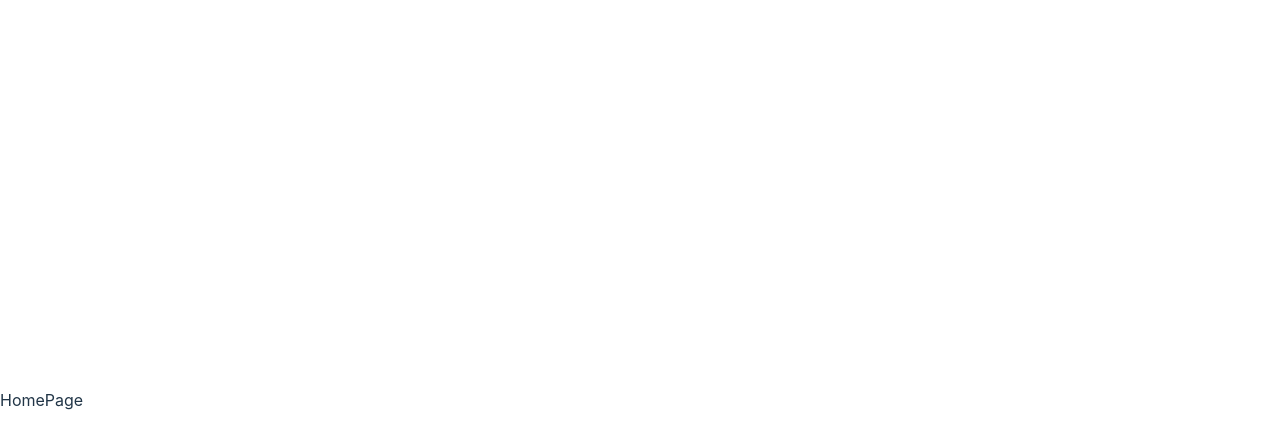
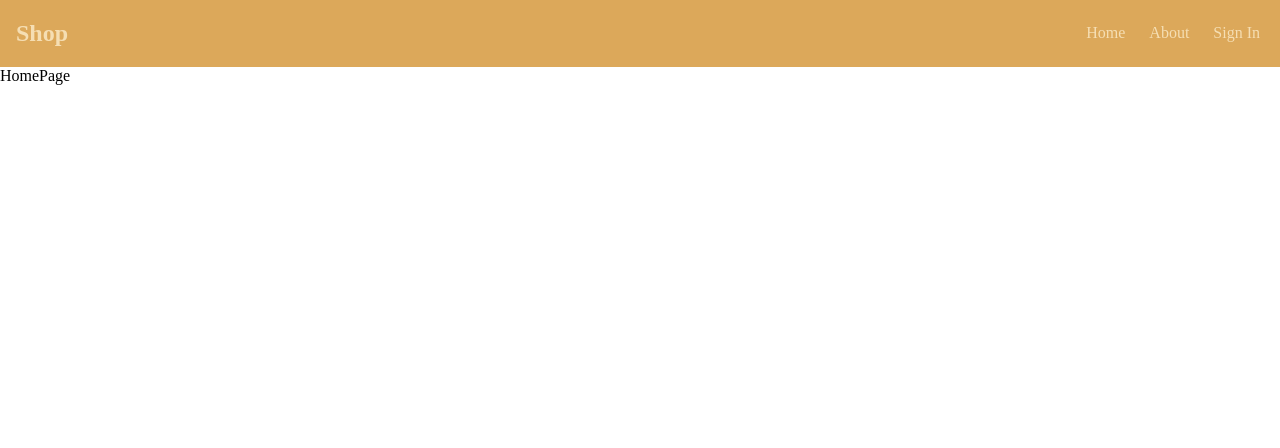
Before and after one commit to WAHJADAI/e-commerce-app, a React (Vite) app: page / in a window 1280 px wide. Shown: the top 448 px of the page. Built offline with nearby package versions, Linux system fonts and the light colour scheme.

Commit message:
create Navbar and Navbar css

```diff
--- a/src/App.tsx
+++ b/src/App.tsx
@@ -4,16 +4,20 @@ import {Route,Routes} from "react-router-dom"
 import HomePage from 'pages/HomePage'
 import AboutPage from 'pages/AboutPage'
 import ErrorPage from 'pages/ErrorPage'
+import Navbar from 'pages/Navbar'
+import SignIn from 'pages/SignIn'
 
 function App() {
 
 
   return (
     <div >
+      <Navbar/>
       <Routes>
         <Route path="/" element={<HomePage/>}/>
         <Route path="about" element={<AboutPage/>}/>
         <Route path='*' element={<ErrorPage/>}/>
+        <Route path='SignIn' element={<SignIn/>}/>
       </Routes>
     </div>
   )
--- a/src/main.tsx
+++ b/src/main.tsx
@@ -1,7 +1,7 @@
 import React from 'react'
 import ReactDOM from 'react-dom/client'
 import App from './App'
-import './style/index.css'
+//import './style/index.css'
 import {BrowserRouter} from "react-router-dom"
 
 ReactDOM.createRoot(document.getElementById('root') as HTMLElement).render(
--- a/src/pages/HomePage.tsx
+++ b/src/pages/HomePage.tsx
@@ -1,8 +1,10 @@
 import React from "react"
+
 
 function HomePage(){
     return(
       <div>HomePage</div>
+
     )
   }
 
--- /dev/null
+++ b/src/pages/Navbar.css
@@ -0,0 +1,39 @@
+*{
+    box-sizing: border-box;
+}
+
+body{
+    margin: 0;
+}
+
+.nav {
+    background-color: rgba(212, 147, 49, 0.801);
+    color: wheat;
+    display: flex;
+    justify-content: space-between;
+    align-items: stretch;
+    gap: 2rem;
+    padding: 0 1rem;
+}
+
+.nav ul{
+    padding: 0;
+    margin: 0;
+    list-style: none;
+    display: flex;
+    gap: 1rem;
+}
+
+.nav a{
+    color: wheat;
+    text-decoration: none;
+    height: 100%;
+    display: flex;
+    align-items: center;
+    padding: .25rem;
+}
+
+.nav li:hover{
+    background-color: antiquewhite;
+
+}
--- /dev/null
+++ b/src/pages/Navbar.tsx
@@ -0,0 +1,18 @@
+import React from "react";
+import 'pages/Navbar.css'
+
+
+function Navbar(){
+    return(
+        <nav className="nav">
+            <h2>Shop</h2>
+            <ul>
+                <li><a href="/">Home</a></li>
+                <li><a href="/about">About</a></li>
+                <li><a href="/SignIn">Sign In</a></li>
+            </ul>
+        </nav>
+    )
+}
+
+export default Navbar
--- /dev/null
+++ b/src/pages/SignIn.tsx
@@ -0,0 +1,11 @@
+import React from "react";
+
+function SignIn(){
+    return(
+        <div>
+            sign in
+        </div>
+    )
+}
+
+export default SignIn
--- a/src/style/index.css
+++ b/src/style/index.css
@@ -1,4 +1,4 @@
-:root {
+/*:root {
   font-family: Inter, Avenir, Helvetica, Arial, sans-serif;
   font-size: 16px;
   line-height: 24px;
@@ -13,7 +13,7 @@
   -webkit-font-smoothing: antialiased;
   -moz-osx-font-smoothing: grayscale;
   -webkit-text-size-adjust: 100%;
-}
+}*/
 
 a {
   font-weight: 500;
@@ -27,12 +27,12 @@ a:hover {
 body {
   margin: 0;
   display: flex;
-  place-items: center;
+  /*place-items: center;
   min-width: 320px;
-  min-height: 100vh;
+  min-height: 100vh;*/
 }
 
-h1 {
+/*h1 {
   font-size: 3.2em;
   line-height: 1.1;
 }
@@ -67,4 +67,4 @@ button:focus-visible {
   button {
     background-color: #f9f9f9;
   }
-}
+}*/
```
